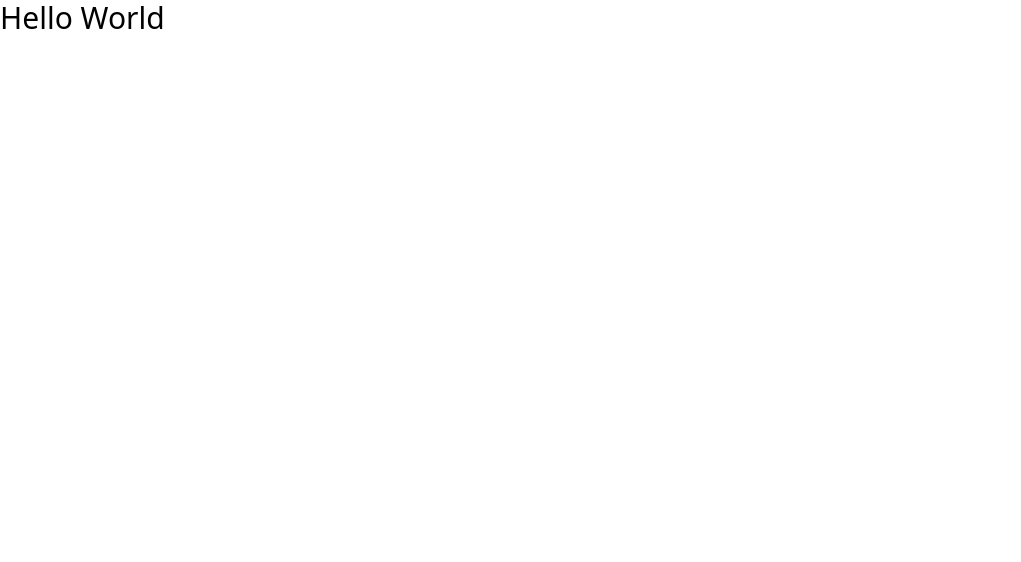
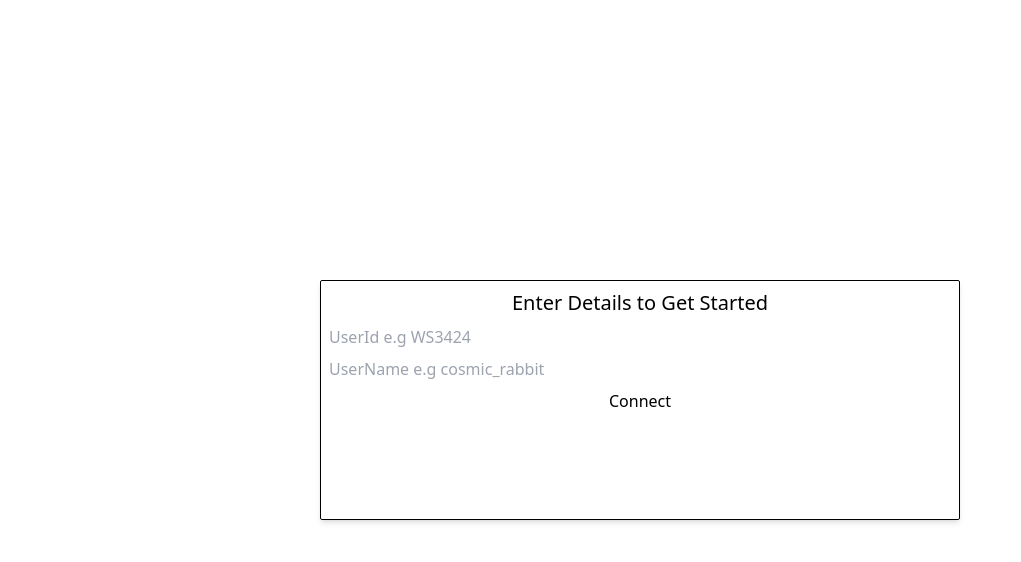
Before and after one commit to bikathi/hh-chats, a Vue app: page / in a window 1280 px wide. Shown: the top 562 px of the page, without its empty margins (0-1021 px from the left). Built offline with nearby package versions, Linux system fonts and the light colour scheme.

Commit message:
Mount components into VueComponent

```diff
--- a/src/App.vue
+++ b/src/App.vue
@@ -1,14 +1,41 @@
 <script lang="js">
+import RegisterComp from './components/RegisterComp.vue'
+import ChatComp from './components/ChatComp.vue'
+import { ref, reactive, provide } from 'vue'
+
 export default {
   name: "App",
+  components: {
+    RegisterComp, ChatComp
+  },
   setup() {
+    const comp = ref("register-comp");
+    const details = reactive({
+      userName: "",
+      userId: ""
+    });
 
+    // provide logged in user-details
+    provide('providedDetails', details);
+
+    function startChat(userDetails) {
+      details.userName = userDetails.userName;
+      details.userId = userDetails.userId;
+
+      comp.value = "chat-comp";
+    }
+
+    return {
+      comp, startChat, details
+    }
   }
 }
 </script>
 
 <template>
-  <div>
-    <h1 class="text-3xl">Hello World</h1>
+  <div class="w-screen h-screen">
+    <component
+      :is="comp"
+      @start-chat="startChat" />
   </div>
 </template>
```
